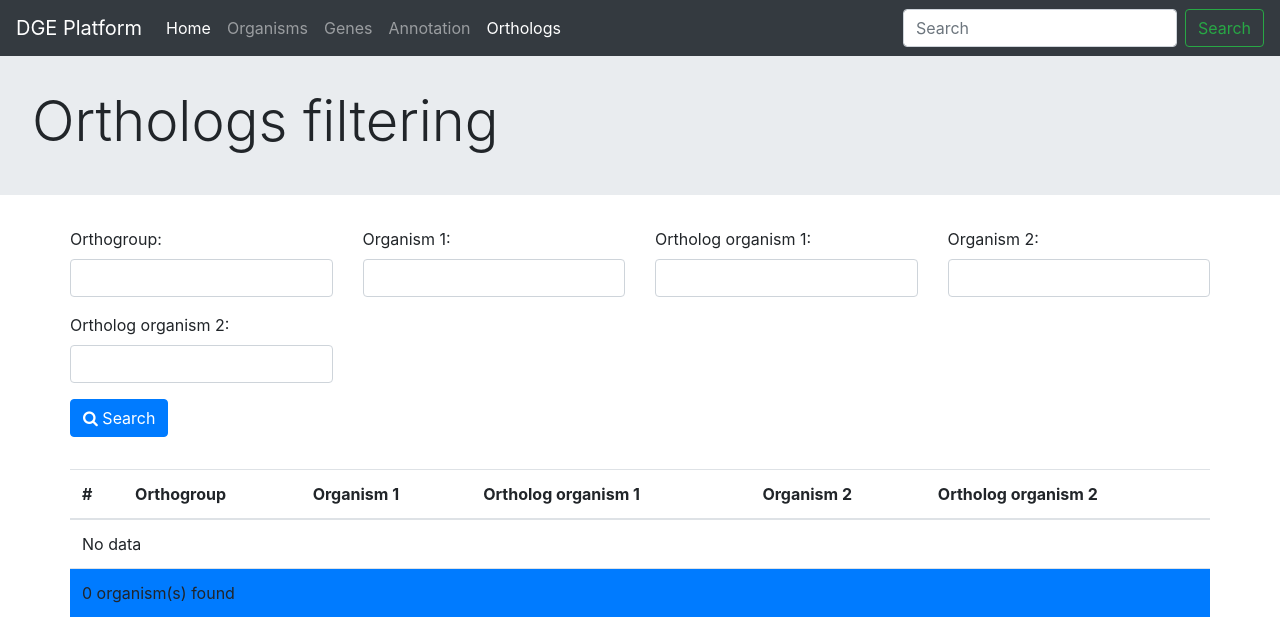
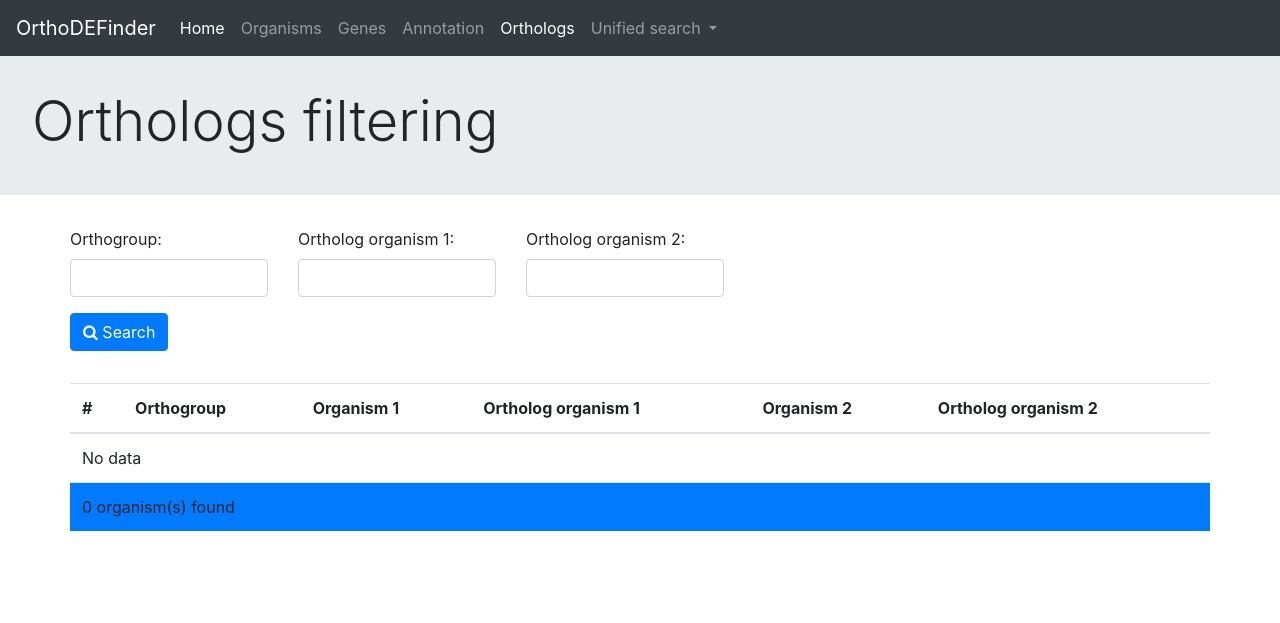
Before and after one commit to vinibfranc/OrthoDEGFinder, a Django app: page /search_orthologs/ in a window 1280 px wide. Shown: the top 623 px of the page. Run offline with Django 3.2, Linux system fonts and the light colour scheme; data that the repository does not hold is empty; some libraries are stand-ins or nearby versions.

Commit message:
Add admin summary, general fixes and start unified search

```diff
--- a/project/app/filters.py
+++ b/project/app/filters.py
@@ -1,5 +1,10 @@
 import django_filters
-from app.models import Organism, ExperimentalDesign, AnalysisAnnotatedGene, Pannzer2Annotation, Ortholog
+from app.models import Organism, ExperimentalDesign, AnalysisAnnotatedGene, Pannzer2Annotation, Ortholog, GeneCorrespondences
+
+CHOICES = (
+    ('ascending', 'Ascending'),
+    ('descending', 'Descending')
+)
 
 class OrganismFilter(django_filters.FilterSet):
     taxid = django_filters.CharFilter(lookup_expr='iexact', label='Tax ID')
@@ -24,9 +29,14 @@
     f = django_filters.NumberFilter(lookup_expr='startswith', label='F')
     p_value = django_filters.NumberFilter(lookup_expr='startswith', label='P Value')
     fdr = django_filters.NumberFilter(lookup_expr='startswith', label='FDR')
+    #log_fc_ordering = django_filters.ChoiceFilter(label='Ordering', choices=CHOICES, method='filter_by_order')
     class Meta:
         model = AnalysisAnnotatedGene
         fields = ['de_gene', 'log_fc', 'log_cpm', 'f', 'p_value', 'fdr']
+
+    #def filter_by_order(self, queryset, name, value):
+        #expression = 'log_fc' if value == 'ascending' else '-log_fc'
+        #return queryset.order_by(expression)
 
 class Pannzer2AnnotationFilter(django_filters.FilterSet):
     #organism__taxid = django_filters.CharFilter(lookup_expr='icontains', label='Organism')
@@ -47,3 +57,15 @@
     class Meta:
         model = Ortholog
         fields = ['orthogroup', 'organism_1', 'orthologs_organism_1', 'organism_2', 'orthologs_organism_2']
+
+class UnifiedOrganismFilter(django_filters.FilterSet):
+    pass
+
+class UnifiedGeneFilter(django_filters.FilterSet):
+    pass
+
+class UnifiedOrganismFilter(django_filters.FilterSet):
+    pass
+
+class UnifiedAnnotationFilter(django_filters.FilterSet):
+    pass
--- a/project/app/models.py
+++ b/project/app/models.py
@@ -52,7 +52,7 @@
     #genes = models.OneToOneField('RealGene', on_delete=models.CASCADE, primary_key=True)
 
     class Meta:
-        ordering = ['log_fc', 'de_gene']
+        ordering = ['log_fc', '-p_value', 'de_gene']
         verbose_name = 'Analysis Annotated gene'
         verbose_name_plural = 'Analysis Annotated genes'
 
--- a/project/app/resources.py
+++ b/project/app/resources.py
@@ -17,7 +17,7 @@
     exclude = ('id',)
     class Meta:
         model = AnalysisAnnotatedGene
-        export_order = ('id', 'organism', 'design')
+        fields = ('organism', 'design', 'de_gene', 'log_fc', 'log_cpm', 'f', 'p_value', 'fdr', 'id')
 
 class Pannzer2AnnotationResource(resources.ModelResource):
     organism = fields.Field(column_name='organism', attribute='organism', widget=ForeignKeyWidget(Organism, 'taxid'))
@@ -26,3 +26,4 @@
     exclude = ('id',)
     class Meta:
         model = Pannzer2Annotation
+        fields = ('organism', 'protein_id', 'go_id', 'ontology', 'description', 'id')
--- a/project/app/templates/base.html
+++ b/project/app/templates/base.html
@@ -17,7 +17,7 @@
 <body>
     <!--HEADER-->
     <nav class="navbar navbar-expand-md navbar-dark bg-dark">
-        <a class="navbar-brand" href="/">DGE Platform</a>
+        <a class="navbar-brand" href="/">OrthoDEFinder</a>
         <button class="navbar-toggler" type="button" data-toggle="collapse" data-target="#navbarCollapse" aria-controls="navbarCollapse" aria-expanded="false" aria-label="Toggle navigation">
           <span class="navbar-toggler-icon"></span>
         </button>
@@ -38,11 +38,21 @@
             <li class="nav-item">
                 <a class="nav-link" href="{% url 'search_orthologs' %}">Orthologs</a>
             </li>
+            <li class="nav-item dropdown">
+                <a class="nav-link dropdown-toggle" href="#" id="navbarDropdownMenuLink" role="button" data-toggle="dropdown" aria-haspopup="true" aria-expanded="false">
+                    Unified search
+                </a>
+                <div class="dropdown-menu" aria-labelledby="navbarDropdownMenuLink">
+                    <a class="dropdown-item" href="{% url 'search_unified_organism' %}">Organism</a>
+                    <a class="dropdown-item" href="{% url 'search_unified_gene' %}">Gene</a>
+                    <a class="dropdown-item" href="{% url 'search_unified_annotation' %}">Annotation</a>
+                </div>
+            </li>
           </ul>
-          <form class="form-inline mt-2 mt-md-0">
+          <!--<form class="form-inline mt-2 mt-md-0">
             <input class="form-control mr-sm-2" type="text" placeholder="Search" aria-label="Search">
             <button class="btn btn-outline-success my-2 my-sm-0" type="submit">Search</button>
-          </form>
+          </form>-->
         </div>
     </nav>
 
--- a/project/app/templates/filters/gene_list.html
+++ b/project/app/templates/filters/gene_list.html
@@ -40,6 +40,10 @@
               {{ filter.form.fdr.label_tag }}
               {% render_field filter.form.fdr class="form-control" %}
           </div>
+          <!--<div class="form-group col-sm-4 col-md-3">
+              {{ filter.form.log_fc_ordering.label_tag }}
+              {% render_field filter.form.log_fc_ordering class="form-control" %}
+          </div>-->
 
         </div>
         <button type="submit" class="btn btn-primary">
--- a/project/app/templates/filters/orthologs_list.html
+++ b/project/app/templates/filters/orthologs_list.html
@@ -12,22 +12,26 @@
     <form method="get">
       <div class="well">
         <div class="row">
+          <!--<div class="form-group col-sm-4 col-md-3">
+            {{ filter.form.organism__taxid.label_tag }}
+            {% render_field filter.form.organism__taxid class="form-control" %}
+          </div>-->
           <div class="form-group col-sm-4 col-md-3">
             {{ filter.form.orthogroup.label_tag }}
             {% render_field filter.form.orthogroup class="form-control" %}
           </div>
-          <div class="form-group col-sm-4 col-md-3">
+          <!--<div class="form-group col-sm-4 col-md-3">
             {{ filter.form.organism_1.label_tag }}
             {% render_field filter.form.organism_1 class="form-control" %}
-          </div>
+          </div>-->
           <div class="form-group col-sm-4 col-md-3">
             {{ filter.form.orthologs_organism_1.label_tag }}
             {% render_field filter.form.orthologs_organism_1 class="form-control" %}
           </div>
-          <div class="form-group col-sm-4 col-md-3">
+          <!--<div class="form-group col-sm-4 col-md-3">
             {{ filter.form.organism_2.label_tag }}
             {% render_field filter.form.organism_2 class="form-control" %}
-          </div>
+          </div>-->
           <div class="form-group col-sm-4 col-md-3">
               {{ filter.form.orthologs_organism_2.label_tag }}
               {% render_field filter.form.orthologs_organism_2 class="form-control" %}
@@ -46,6 +50,7 @@
     <thead>
       <tr>
         <th>#</th>
+        <!--<th>Organism</th>-->
         <th>Orthogroup</th>
         <th>Organism 1</th>
         <th>Ortholog organism 1</th>
@@ -57,6 +62,7 @@
       {% for ortholog in filter.qs %}
         <tr>
           <td>{{ forloop.counter }}</td>
+          <!--<td>{{ gene.organism.taxid }}</td>-->
           <td>{{ ortholog.orthogroup }}</td>
           <td>{{ ortholog.organism_1 }}</td>
           <td>{{ ortholog.orthologs_organism_1 }}</td>
--- a/project/app/templates/home.html
+++ b/project/app/templates/home.html
@@ -1,13 +1,13 @@
 {% extends "base.html" %}
-{% block titulo %}DGE Platform{% endblock %}
+{% block titulo %}OrthoDEFinder{% endblock %}
 {% load static %}
 {% block content %}
 
 <!-- Main jumbotron for a primary marketing message or call to action -->
 <div class="jumbotron">
     <div class="container">
-        <h1 class="display-3">DGE Platform</h1>
-        <p>Web-based platform which gets a differential expression count data and functional annoptation infermation and find orthologs in different species which may have similar expression patterns</p>
+        <h1 class="display-3">OrthoDEFinder</h1>
+        <p>Web-based platform which gets a differential expression count data and functional annotation and find orthologs in different species which may have similar expression patterns</p>
         <p><a class="btn btn-primary btn-lg" href="/" role="button">Learn more »</a></p>
     </div>
 </div>
--- a/project/app/urls.py
+++ b/project/app/urls.py
@@ -8,4 +8,7 @@
     path('search_gene/', views.search_gene, name='search_gene'),
     path('search_annotation/', views.search_annotation, name='search_annotation'),
     path('search_orthologs/', views.search_orthologs, name='search_orthologs'),
+    path('search_unified_organism/', views.search_unified_organism, name='search_unified_organism'),
+    path('search_unified_gene/', views.search_unified_gene, name='search_unified_gene'),
+    path('search_unified_annotation/', views.search_unified_annotation, name='search_unified_annotation'),
 ]
--- a/project/app/views.py
+++ b/project/app/views.py
@@ -1,6 +1,6 @@
 from django.shortcuts import render
-from .models import Organism, ExperimentalDesign, AnalysisAnnotatedGene, Pannzer2Annotation, Ortholog
-from .filters import OrganismFilter, AnalysisAnnotatedGeneFilter, Pannzer2AnnotationFilter, OrthologFilter
+from .models import Organism, ExperimentalDesign, AnalysisAnnotatedGene, Pannzer2Annotation, Ortholog, GeneCorrespondences
+from .filters import OrganismFilter, AnalysisAnnotatedGeneFilter, Pannzer2AnnotationFilter, OrthologFilter, UnifiedOrganismFilter, UnifiedGeneFilter, UnifiedAnnotationFilter
 from django.core.paginator import Paginator, EmptyPage, PageNotAnInteger
 
 def home(request):
@@ -33,3 +33,12 @@
     orthologs_list = Ortholog.objects.all()
     orthologs_filter = OrthologFilter(request.GET, queryset=orthologs_list)
     return render(request, 'filters/orthologs_list.html', {'filter': orthologs_filter})
+
+def search_unified_organism(request):
+    return render(request, 'filters/unified_organism_list.html')
+
+def search_unified_gene(request):
+    return render(request, 'filters/unified_gene_list.html')
+
+def search_unified_annotation(request):
+    return render(request, 'filters/unified_annotatation_list.html')
```
Also changed, not shown: project/app/admin.py (+29 -6 lines), project/app/templates/filtering_base.html (added, +50 -0 lines), project/app/templates/filters/unified_annotation_list.html (added, +7 -0 lines), project/app/templates/filters/unified_gene_list.html (added, +7 -0 lines), project/app/templates/filters/unified_organism_list.html (added, +7 -0 lines).
